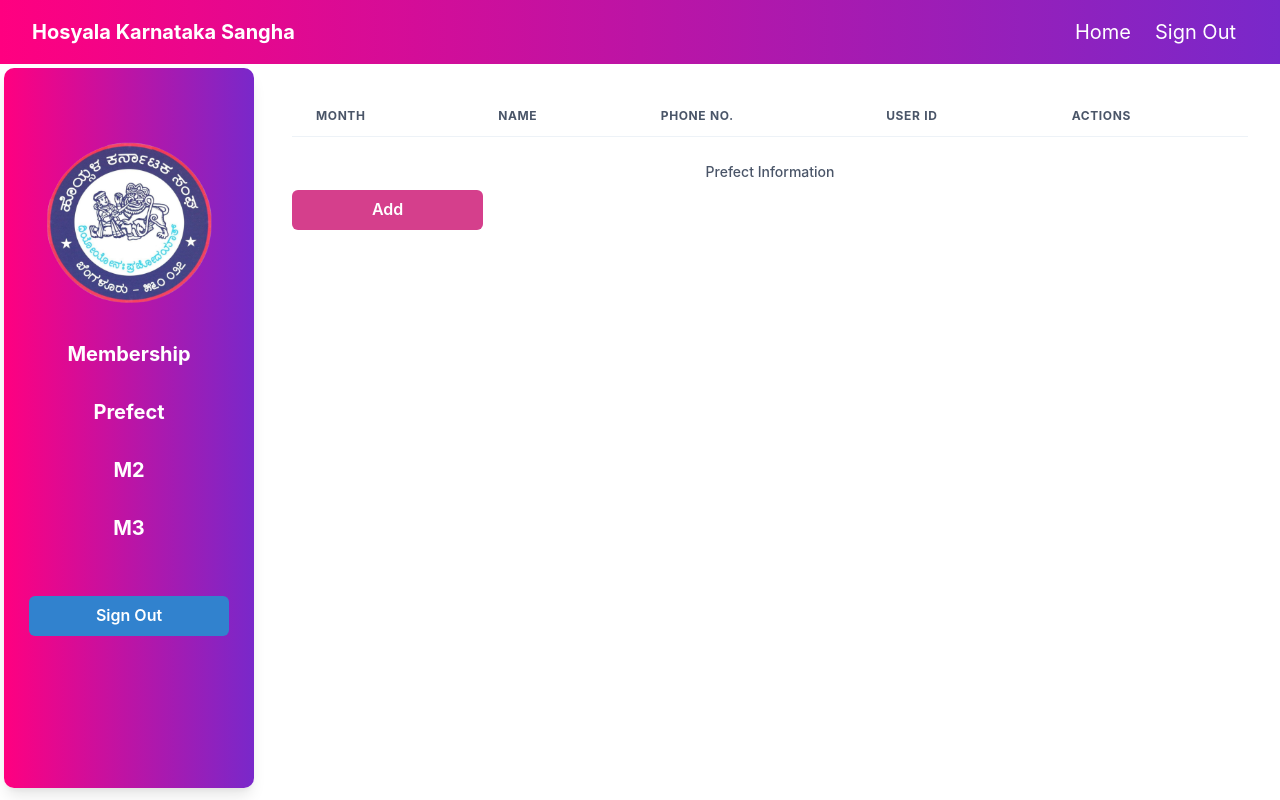
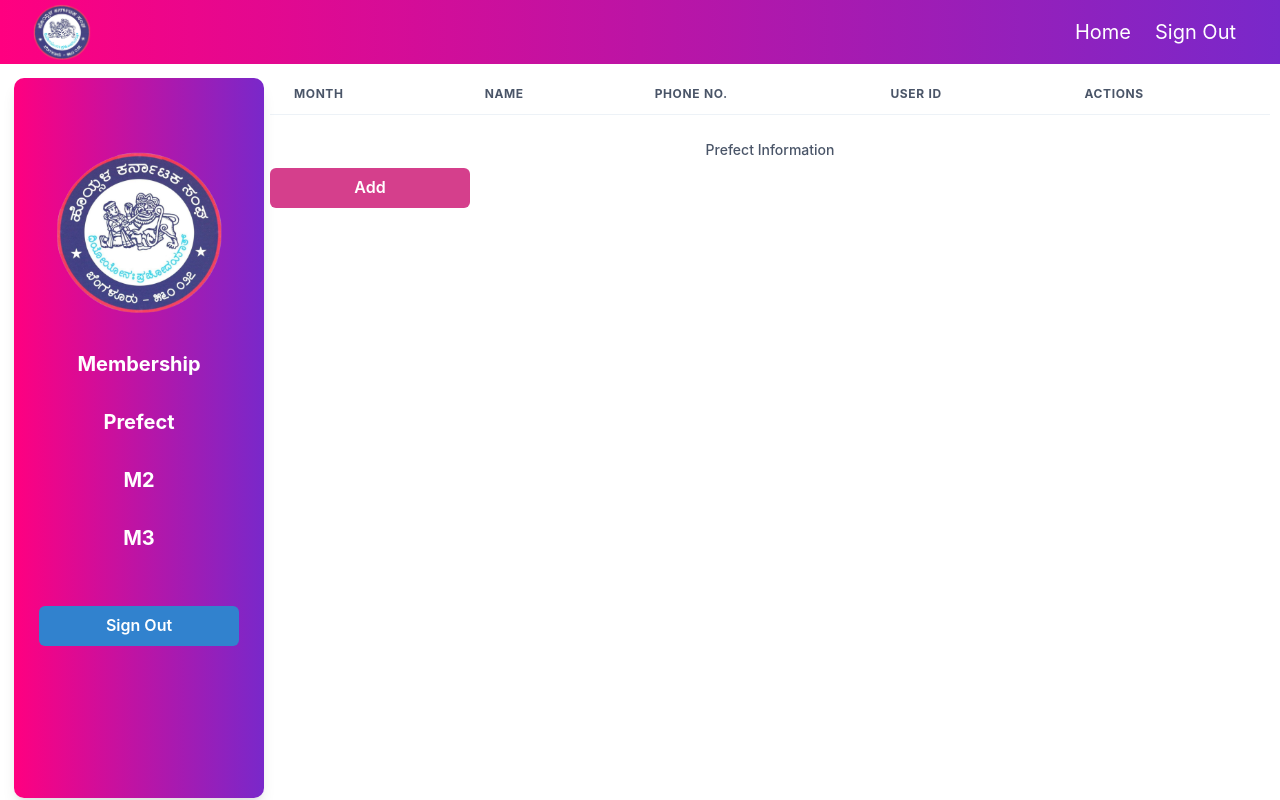
Before and after one commit to vinrusty/hks-website, a React (Create React App) app: page /create-prefect in a window 1280 px wide. Built offline with nearby package versions, Linux system fonts and the light colour scheme.

Commit message:
fixed some issues

```diff
--- a/src/components/ListofMembers.jsx
+++ b/src/components/ListofMembers.jsx
@@ -1,4 +1,4 @@
-import { Flex, useMediaQuery } from '@chakra-ui/react';
+import { Flex, useMediaQuery, Text } from '@chakra-ui/react';
 import axios from 'axios';
 import React,{useState, useEffect} from 'react';
 import Navbar from './Navbar';
@@ -55,10 +55,10 @@ console.log(members)
                 members && members.map((member, i) => {
                     return(
                         <Tr key={i}>
-                            <Td>{member._id}</Td>
-                            <Td>{member.name}</Td>
-                            <Td>{member.phone}</Td>
-                            <Td>{member.pin}</Td>
+                            <Td padding='1em'><Text fontSize='xs'>V-167</Text></Td>
+                            <Td padding='1em'><Text fontSize='xs'>{member.name}</Text></Td>
+                            <Td padding='1em'><Text fontSize='xs'>{member.phone}</Text></Td>
+                            <Td padding='1em'><Text fontSize='xs'>{member.pin}</Text></Td>
                         </Tr>
                     )
                 })
--- a/src/components/Navbar.jsx
+++ b/src/components/Navbar.jsx
@@ -13,7 +13,7 @@ function Navbar() {
   return (
   <div>
     <Flex width='100%' height='60px' bgGradient='linear(to-l, #7928CA, #FF0080)' alignItems='center' justifyContent='center' padding='2em' overflowY='hidden'>
-        <Heading size='md' color='#FFF' overflow='hidden'>Hosyala Karnataka Sangha</Heading>
+        <img src='/images/logo.png' alt='sangha logo' style={{width:'60px'}} />
         <Flex marginLeft='auto'>
         <Box as={NavLink} to='/membership'>
             <Text fontSize={islargerthan600 ? 'xl':'1em'} m={3} color='white'>Home</Text>
--- a/src/components/Prefect.jsx
+++ b/src/components/Prefect.jsx
@@ -1,16 +1,17 @@
-import { Flex, Text, SimpleGrid } from '@chakra-ui/react';
+import { Flex, Text, SimpleGrid, useMediaQuery } from '@chakra-ui/react';
 import React from 'react';
 import Navbar from './Navbar';
 import Sidebar from './Sidebar';
 import { Link } from 'react-router-dom';
 
 function Prefect() {
+    const [islargerthan600] = useMediaQuery('(min-width: 600px)')
   return (
       <>
           <Navbar />
           <Flex>
               <Sidebar />
-              <Flex marginLeft='260px' direction='column' justifyContent='center' width='100%' padding='2em'>
+              <Flex marginLeft={islargerthan600 ? '260px':'0px'} direction='column' justifyContent='center' width='100%' padding='2em'>
               {/* <Table variant='simple'>
                 <TableCaption>Prefect Information</TableCaption>
                 <Thead>
@@ -44,7 +45,7 @@ function Prefect() {
                     </Tr>
                 </Tfoot>
               </Table> */}
-              <SimpleGrid columns={[2, null, 3]} gap={4} margin={2} padding={4} borderRadius='10px'>
+              <SimpleGrid columns={[1, null, 3]} gap={4} margin={2} padding={islargerthan600? '2em':''} borderRadius='10px'>
                 <Flex as={Link} to='/create-prefect' alignItems='center' justifyContent='center' bg='#DCE1E9' height='250px' borderRadius='10px'  boxShadow='md'>
                     <Text fontSize='3xl'>
                         Prefect<br />
--- a/src/components/Prefect/CreateUser.jsx
+++ b/src/components/Prefect/CreateUser.jsx
@@ -1,4 +1,4 @@
-import { Button, Flex, useDisclosure, Input, FormLabel } from '@chakra-ui/react';
+import { Button, Flex, useDisclosure, Input, FormLabel, useMediaQuery } from '@chakra-ui/react';
 import React from 'react';
 import {
     Table,
@@ -25,13 +25,14 @@ import {
 function CreateUser() {
 
     const {isOpen, onOpen, onClose} = useDisclosure();
+    const [islargerthan600] = useMediaQuery('(min-width: 600px)')
 
   return (
       <>
       <Navbar />
-      <Flex>
+      <Flex padding='10px'>
           <Sidebar />
-          <Flex marginLeft='260px' direction='column' justifyContent='center' width='100%' padding='2em'>
+          <Flex marginLeft={islargerthan600 ? '260px':'0px'} direction='column' justifyContent='center' width='100%'>
           <Table variant='simple'>
             <TableCaption>Prefect Information</TableCaption>
             <Thead>
@@ -47,7 +48,8 @@ function CreateUser() {
 
             </Tbody>
           </Table>
-          <Button onClick={onOpen} width='20%' colorScheme='pink'>Add</Button>
+          <Button onClick={onOpen} width={islargerthan600?'20%':'100%'} colorScheme='pink'>Add</Button>
+          </Flex>
           <Modal isOpen={isOpen} onClose={onClose}>
         <ModalOverlay />
             <ModalContent>
@@ -68,12 +70,11 @@ function CreateUser() {
                 <ModalFooter>
 
                 <Flex justifyContent='center' width='100%'>
-                    <Button colorScheme="blue" mr={3} width='50%'>Register</Button>
+                    <Button colorScheme="blue" mr={3} width={islargerthan600?'50%':'100%'}>Register</Button>
                 </Flex>
             </ModalFooter>
         </ModalContent>
       </Modal>
-          </Flex>
 
       </Flex>
       </>
```
